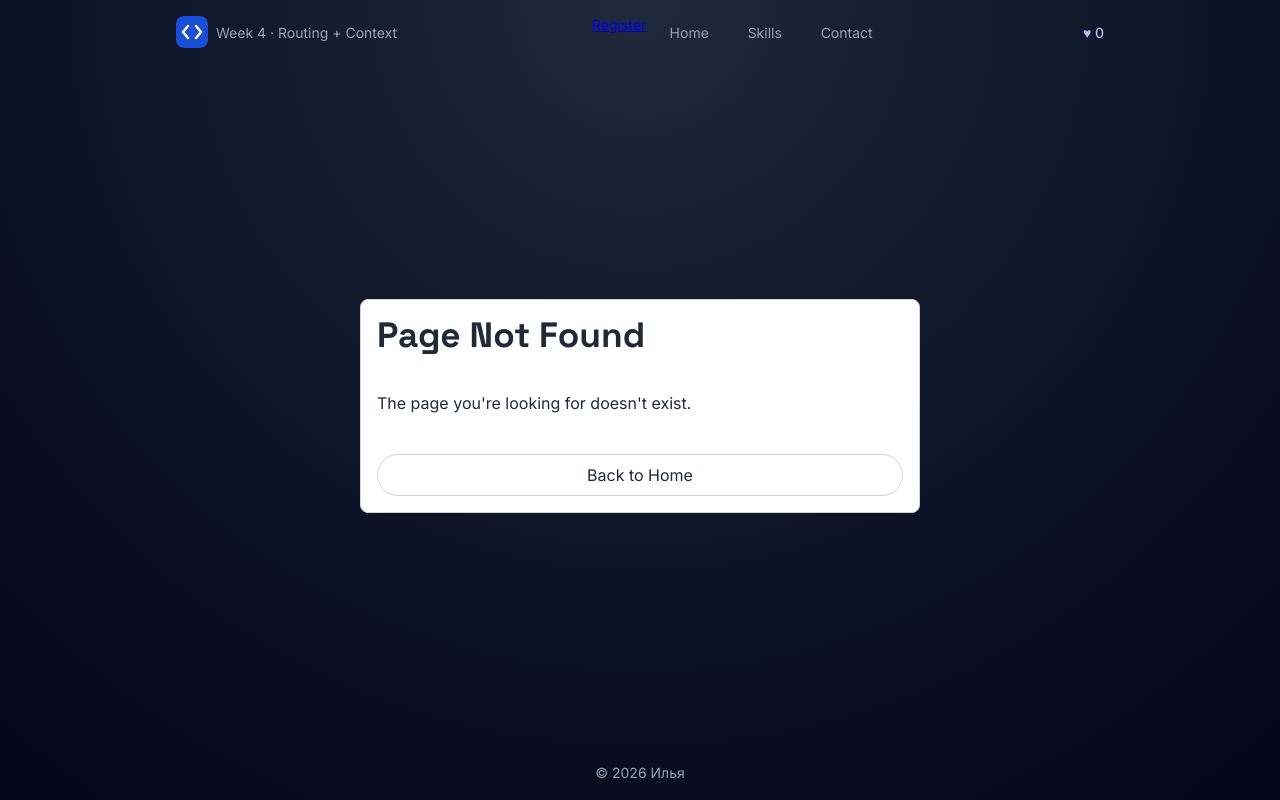
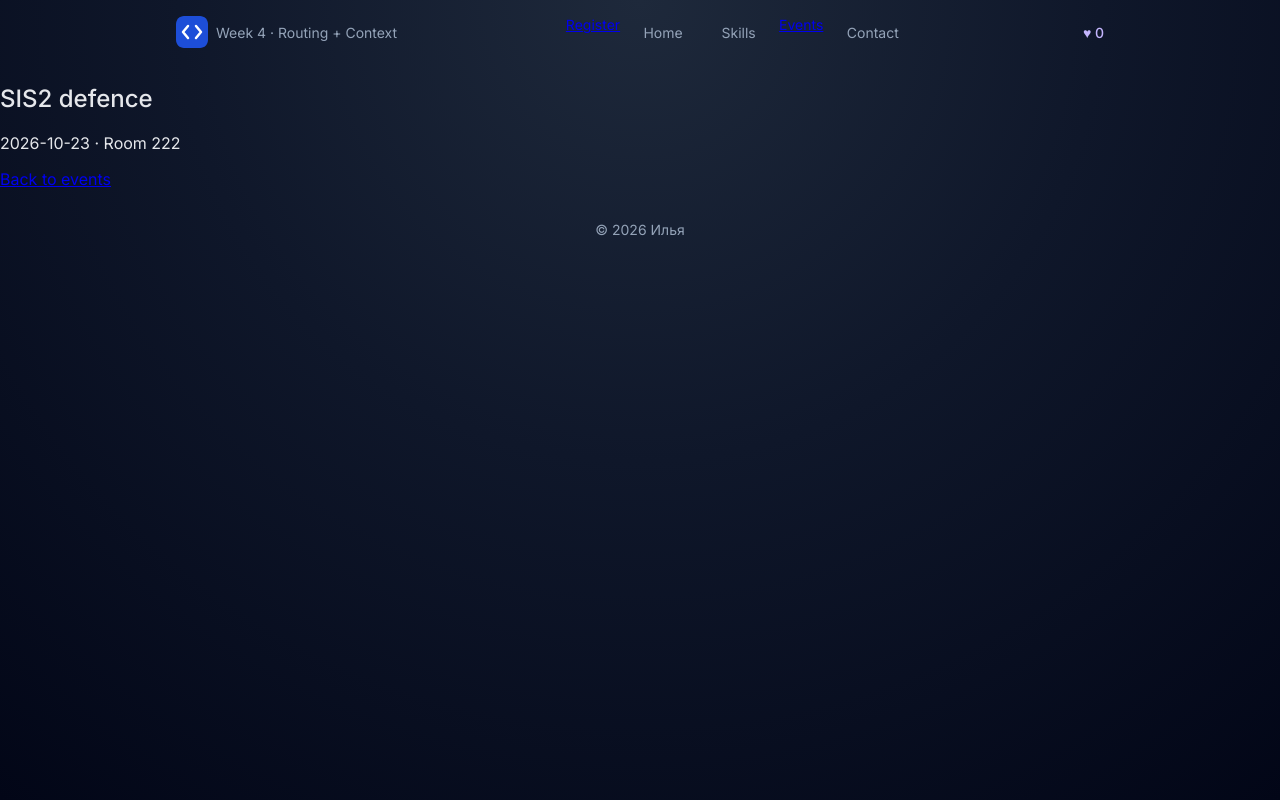
Before and after one commit to prosto-ioi/iwamad-practice, a React (Vite) app: page /events/1 in a window 1280 px wide. Before the commit this address had no page. Built offline with nearby package versions, Linux system fonts and the light colour scheme.

Commit message:
Week 7 part 1: events list and details

```diff
--- a/src/App.tsx
+++ b/src/App.tsx
@@ -5,6 +5,8 @@
 import { ContactPage } from './pages/ContactPage';
 import { NotFoundPage } from './pages/NotFoundPage';
 import RegisterPage from './pages/RegisterPage';
+import EventsPage from './pages/EventsPage'
+import EventDetailsPage from './pages/EventDetailsPage'
 
 function App() {
   return (
@@ -14,8 +16,10 @@
         <Route path="/" element={<HomePage />} />
         <Route path="/skills" element={<SkillsPage />} />
         <Route path="/contact" element={<ContactPage />} />
+        <Route path="events" element={<EventsPage />} />
+        <Route path="events/:eventId" element={<EventDetailsPage />} />
+        <Route path="register" element={<RegisterPage />} />
         <Route path="*" element={<NotFoundPage />} />
-        <Route path="register" element={<RegisterPage />} />
       </Route>
     </Routes>
   );
--- /dev/null
+++ b/src/components/EventCard.tsx
@@ -0,0 +1,21 @@
+import { Link } from 'react-router'
+import Card from './ui/Card'
+import Tag from './ui/Tag'
+import type { CampusEvent } from '../data/events'
+
+type EventCardProps = { event: CampusEvent }
+
+export function EventCard({ event }: EventCardProps) {
+  return (
+    <Card>
+      <h2>{event.title}</h2>
+      <p>
+        {event.date} · {event.place}
+      </p>
+      <Tag label={`${event.seats} seats`} />
+      <p>
+        <Link to={`/events/${event.id}`}>Details</Link>
+      </p>
+    </Card>
+  )
+}
--- a/src/components/Header.tsx
+++ b/src/components/Header.tsx
@@ -29,6 +29,8 @@
         <NavLink to="/skills" className={linkClass}>
           Skills
         </NavLink>
+        <NavLink to="/events">Events
+        </NavLink>
         <NavLink to="/contact" className={linkClass}>
           Contact
         </NavLink>
--- /dev/null
+++ b/src/data/events.ts
@@ -0,0 +1,14 @@
+export type CampusEvent = {
+    id: number
+    title: string
+    date: string
+    place: string
+    seats: number
+  }
+
+  export const events: CampusEvent[] = [
+    { id: 1, title: 'SIS2 defence', date: '2026-10-23', place: 'Room 222', seats: 60 },
+    { id: 2, title: 'Midterm', date: '2026-10-23', place: 'Room 332', seats: 20 },
+    { id: 3, title: 'KBTU conference', date: '2026-11-05', place: 'Independence hall', seats: 300 },
+    { id: 4, title: 'Start up discution', date: '2026-11-12', place: 'Library, floor 2', seats: 3 },
+  ]
--- /dev/null
+++ b/src/pages/EventDetailsPage.tsx
@@ -0,0 +1,29 @@
+import { Link, useParams } from 'react-router'
+import { events } from '../data/events'
+
+export default function EventDetailsPage() {
+  const { eventId } = useParams()
+  const event = events.find((item) => item.id === Number(eventId))
+
+  if (!event) {
+    return (
+      <section>
+        <h1>Event not found</h1>
+        <p>No event with id {eventId}.</p>
+        <Link to="/events">Back to events</Link>
+      </section>
+    )
+  }
+
+  return (
+    <section>
+      <h1>{event.title}</h1>
+      <p>
+        {event.date} · {event.place}
+      </p>
+      <p>
+        <Link to="/events">Back to events</Link>
+      </p>
+    </section>
+  )
+}
--- /dev/null
+++ b/src/pages/EventsPage.tsx
@@ -0,0 +1,15 @@
+import { EventCard } from '../components/EventCard'
+import { events } from '../data/events'
+
+export default function EventsPage() {
+  return (
+    <section>
+      <h1>Events</h1>
+      <div className="card-grid">
+        {events.map((event) => (
+          <EventCard key={event.id} event={event} />
+        ))}
+      </div>
+    </section>
+  )
+}
--- a/src/styles/ui.css
+++ b/src/styles/ui.css
@@ -64,3 +64,7 @@
   .field input[aria-invalid='true'] { border: 2px solid var(--color-error); }
   .field-error { margin: 0; color: var(--color-error); font-size: 0.875rem; }
   .check { display: flex; align-items: center; gap: var(--space-2); min-height: 44px; }
+  .card-grid { display: grid; gap: var(--space-4);
+    grid-template-columns: repeat(auto-fill, minmax(200px, 1fr)); }
+  .card-grid h2 { margin-top: 0; font-size: 1.25rem; }
+  .card-grid .card { max-width: none; }
```
